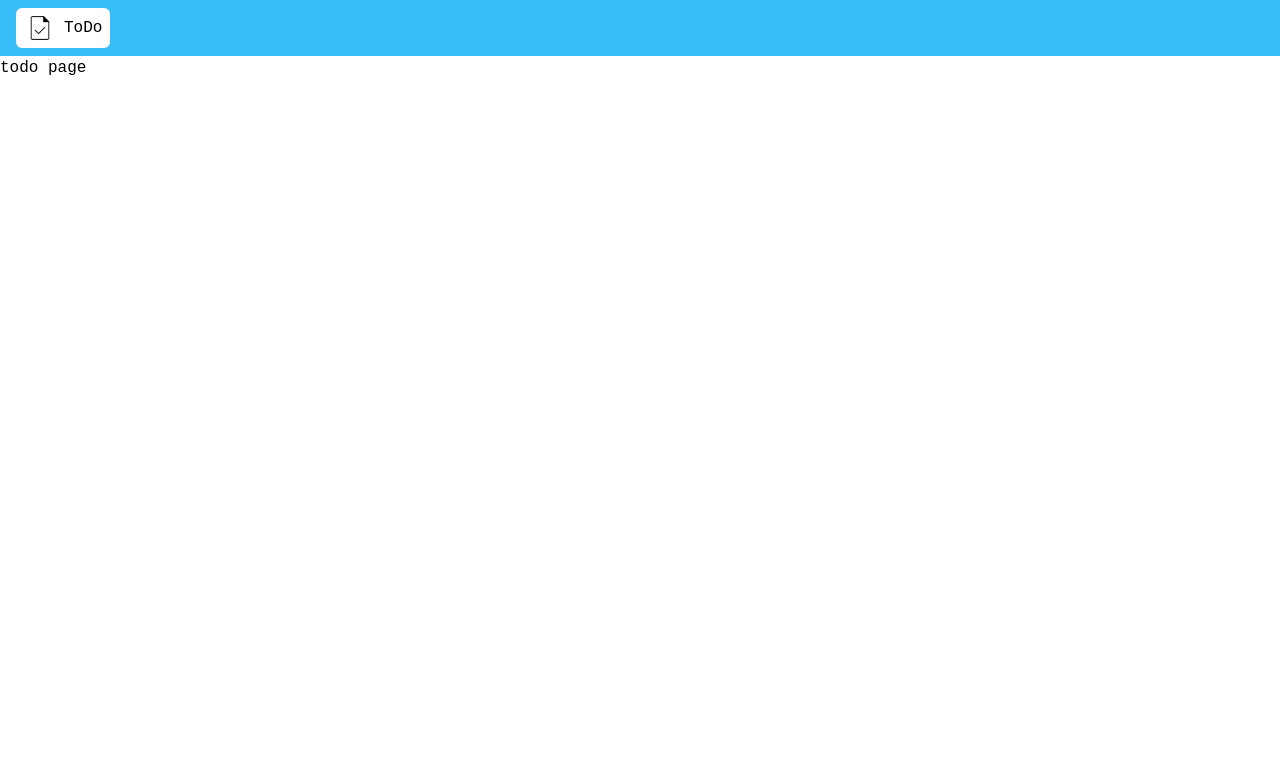
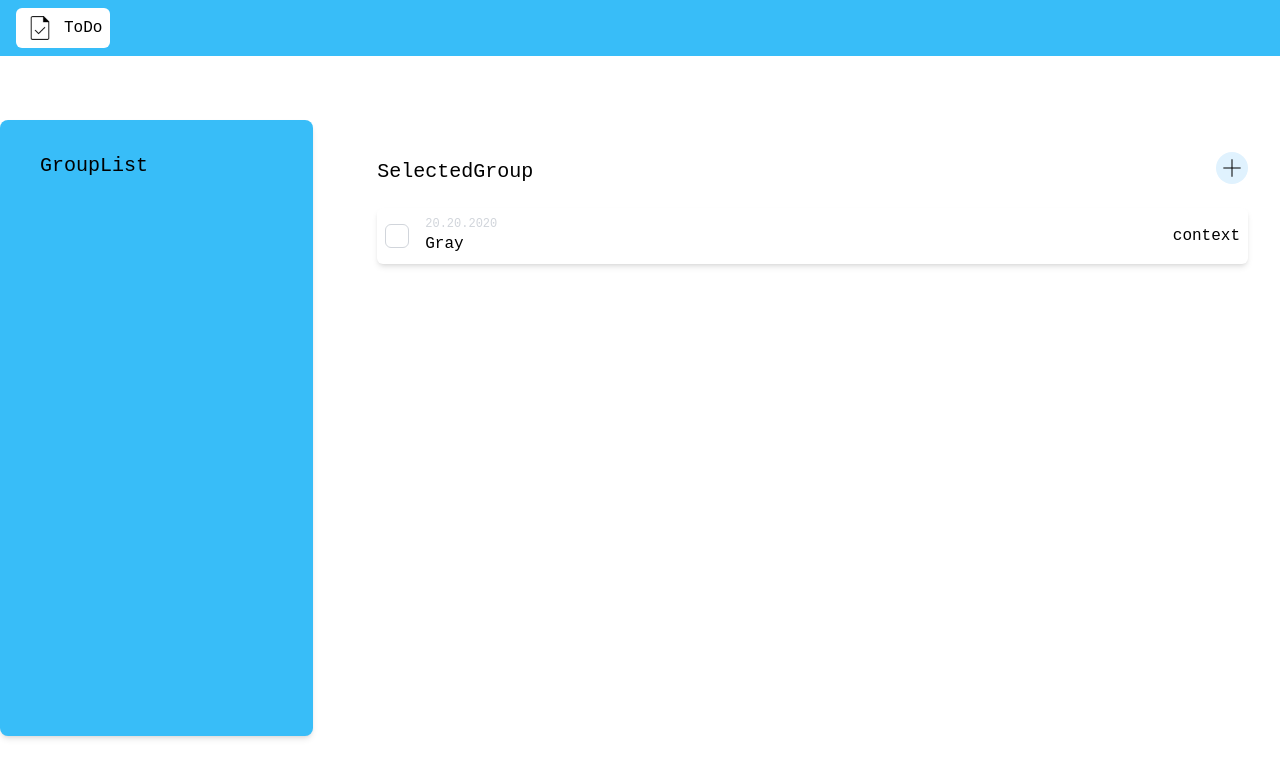
Before and after one commit to Alexeykoh/CRUD_TODO, a React (Create React App) app in the folder crudtodo/: page / in a window 1280 px wide. Shown: the top 778 px of the page. Built offline with nearby package versions, Linux system fonts and the light colour scheme; sample sign-in values are in the browser's storage.

Commit message:
init: start todo page

```diff
--- a/crudtodo/src/components/pages/todo-page/todo-page.tsx
+++ b/crudtodo/src/components/pages/todo-page/todo-page.tsx
@@ -1,4 +1,5 @@
 import React from 'react';
+import addIcon from './../../../assets/icons/add.svg'
 
 interface TodoPageProps {
 
@@ -7,7 +8,45 @@ interface TodoPageProps {
 export const TodoPage: React.FC<TodoPageProps> = props => {
     return (
         <>
-            <p>{'todo page'}</p>
+            <div className="h-full w-full shrink py-16">
+                <div className="w-full h-full flex flex-row gap-8">
+                    <div className="py-8 px-10 bg-sky-400 rounded-lg w-1/4 h-full flex flex-col gap-4 shadow-md">
+                        <p className={'text-xl'}>GroupList</p>
+                        <ul className={''}>
+
+                        </ul>
+                    </div>
+                    <div className="w-3/4 h-full rounded-lg p-8 flex flex-col gap-4">
+                        <div className="flex flex-row items-center justify-between">
+                            <p className={'text-xl'}>SelectedGroup</p>
+                            <div className="">
+                                <button>
+                                    <img className={'w-8 h-8 rounded-full bg-sky-100'} src={addIcon} alt="addIcon"/>
+                                </button>
+                            </div>
+
+                        </div>
+                        <ul className={'w-full h-full  rounded-lg flex flex-col gap-4'}>
+                            <li className={'rounded-md bg-white shadow-md'}>
+                                <div className="flex items-center gap-4 p-2 justify-between">
+                                    <div className="flex items-center gap-4">
+                                        <input
+                                            type="checkbox"
+                                            name="checked-demo"
+                                            className="form-tick appearance-none bg-white bg-check h-6 w-6 border border-gray-300 rounded-md checked:bg-emerald-300 checked:border-transparent focus:outline-none"
+                                        />
+                                        <div className="">
+                                            <p className={'text-xs font-light text-gray-300'}>{'20.20.2020'}</p>
+                                            <p className="font-normal">Gray</p>
+                                        </div>
+                                    </div>
+                                    <div className="">context</div>
+                                </div>
+                            </li>
+                        </ul>
+                    </div>
+                </div>
+            </div>
         </>
     );
 };
```
